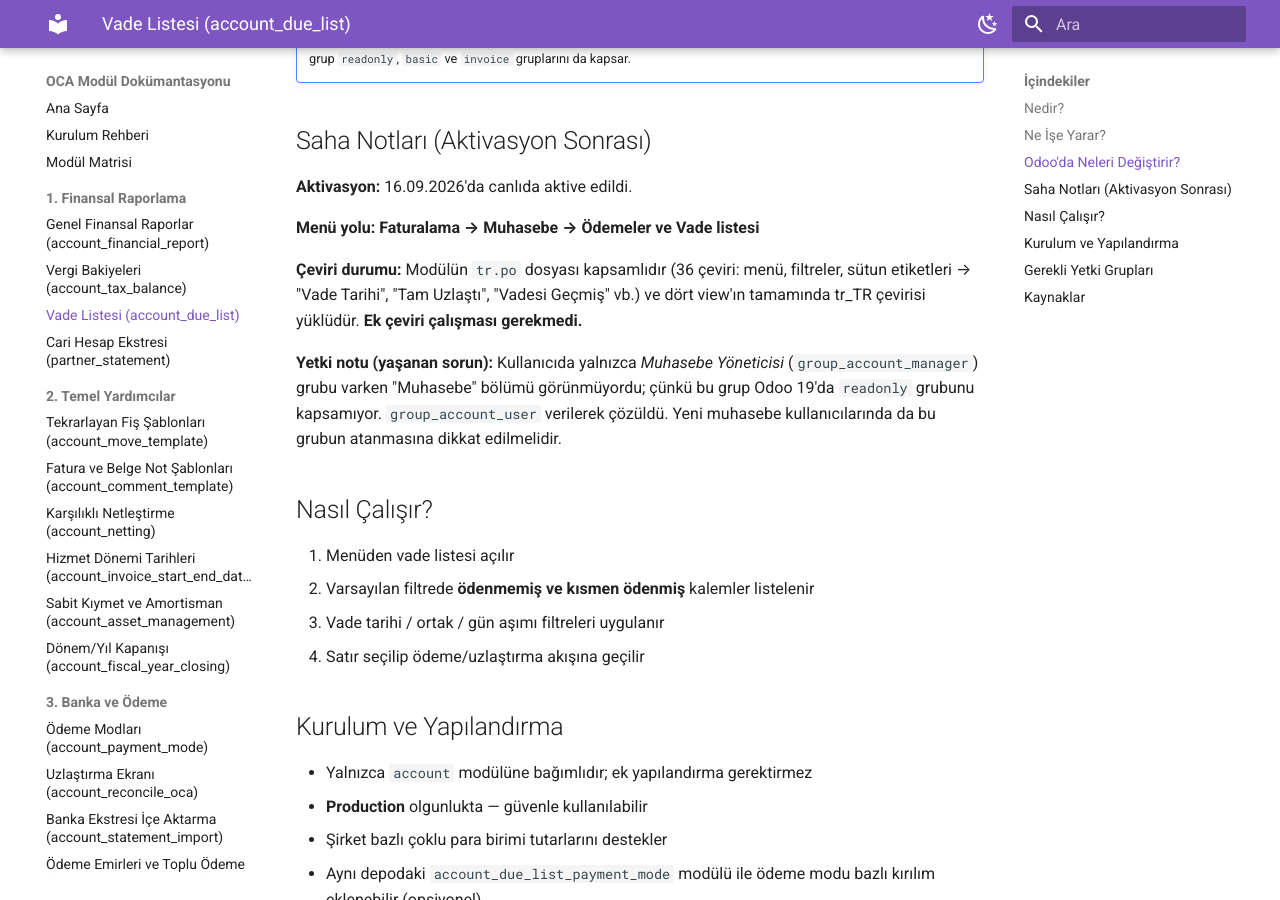
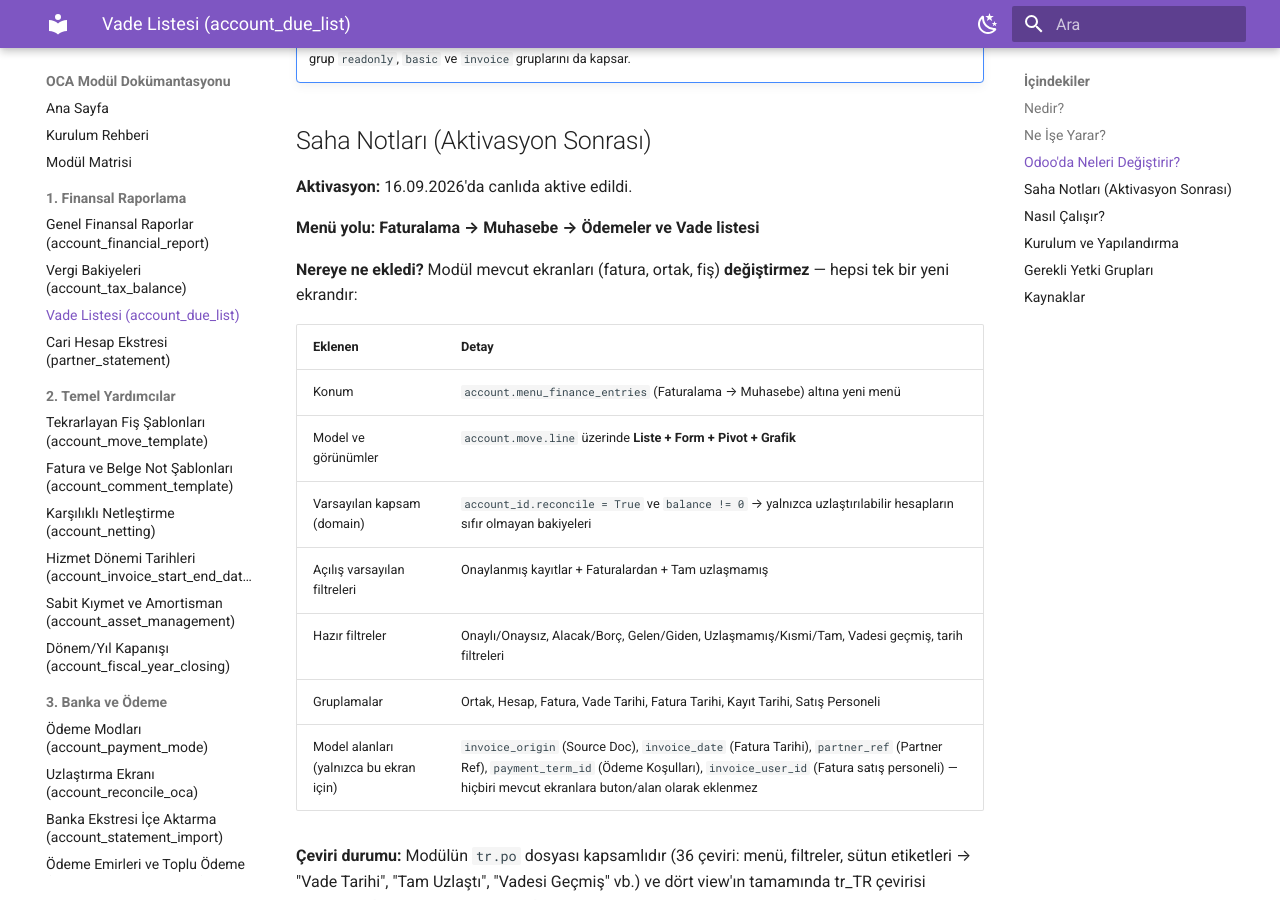
Before and after one commit to volkantasci/oca-modul-dokumantasyonu, an MkDocs documentation site: the page built from docs/moduller/account_due_list.md, in a window 1280 px wide and 900 px high, scrolled down 1400 px. Built offline with MkDocs 1.6.1 and Material for MkDocs 9.7.7, drawn with Linux system fonts in a browser that asks for light colours.

Commit message:
docs: account_due_list nereye ne ekledi detayi (yeni ekran + alanlar)

```diff
--- a/docs/moduller/account_due_list.md
+++ b/docs/moduller/account_due_list.md
@@ -40,6 +40,18 @@ Vadesi gelen ve gelecek **açık alacak/borç kalemlerini tek listede** göstere
 
 **Menü yolu:** **Faturalama → Muhasebe → Ödemeler ve Vade listesi**
 
+**Nereye ne ekledi?** Modül mevcut ekranları (fatura, ortak, fiş) **değiştirmez** — hepsi tek bir yeni ekrandır:
+
+| Eklenen | Detay |
+|---|---|
+| Konum | `account.menu_finance_entries` (Faturalama → Muhasebe) altına yeni menü |
+| Model ve görünümler | `account.move.line` üzerinde **Liste + Form + Pivot + Grafik** |
+| Varsayılan kapsam (domain) | `account_id.reconcile = True` ve `balance != 0` → yalnızca uzlaştırılabilir hesapların sıfır olmayan bakiyeleri |
+| Açılış varsayılan filtreleri | Onaylanmış kayıtlar + Faturalardan + Tam uzlaşmamış |
+| Hazır filtreler | Onaylı/Onaysız, Alacak/Borç, Gelen/Giden, Uzlaşmamış/Kısmi/Tam, Vadesi geçmiş, tarih filtreleri |
+| Gruplamalar | Ortak, Hesap, Fatura, Vade Tarihi, Fatura Tarihi, Kayıt Tarihi, Satış Personeli |
+| Model alanları (yalnızca bu ekran için) | `invoice_origin` (Source Doc), `invoice_date` (Fatura Tarihi), `partner_ref` (Partner Ref), `payment_term_id` (Ödeme Koşulları), `invoice_user_id` (Fatura satış personeli) — hiçbiri mevcut ekranlara buton/alan olarak eklenmez |
+
 **Çeviri durumu:** Modülün `tr.po` dosyası kapsamlıdır (36 çeviri: menü, filtreler, sütun etiketleri → "Vade Tarihi", "Tam Uzlaştı", "Vadesi Geçmiş" vb.) ve dört view'ın tamamında tr_TR çevirisi yüklüdür. **Ek çeviri çalışması gerekmedi.**
 
 **Yetki notu (yaşanan sorun):** Kullanıcıda yalnızca *Muhasebe Yöneticisi* (`group_account_manager`) grubu varken "Muhasebe" bölümü görünmüyordu; çünkü bu grup Odoo 19'da `readonly` grubunu kapsamıyor. `group_account_user` verilerek çözüldü. Yeni muhasebe kullanıcılarında da bu grubun atanmasına dikkat edilmelidir.
```
